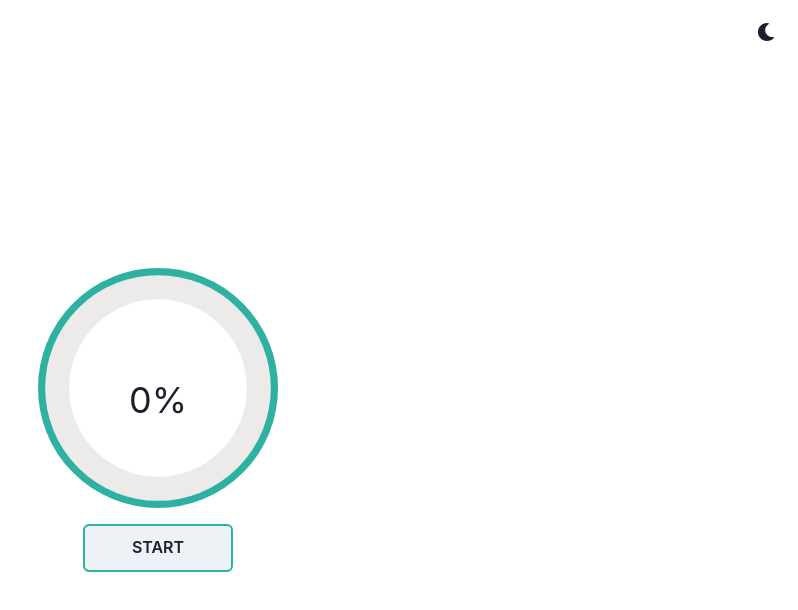
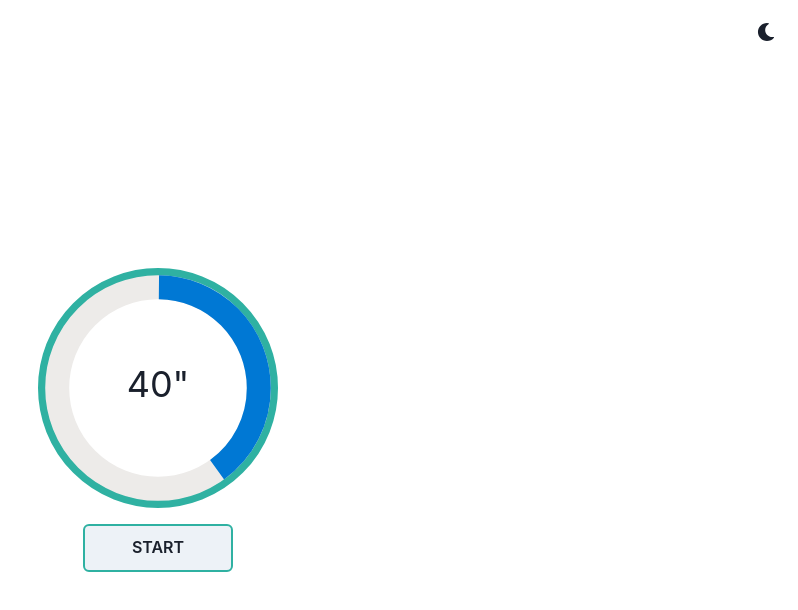
Before and after one commit to Sebastians349/202020, a React (Create React App) app: page / in a window 1280 px wide. Shown: the top 610 px of the page, without its empty margins (482-1280 px from the left). Built offline with nearby package versions, Linux system fonts and the light colour scheme.

Commit message:
refactorear contador.

```diff
--- a/src/components/main/Reloj.js
+++ b/src/components/main/Reloj.js
@@ -10,6 +10,7 @@ import {
 const Reloj = () => {
   const [tiempo, setTiempo] = useState(0);
 
+  let segundos = 40;
   return (
     <Box>
       <Circle
@@ -19,8 +20,10 @@ const Reloj = () => {
         borderColor="brand.500"
         color="black.500"
       >
-        <CircularProgress value={tiempo} size="15rem" />
-        <CircularProgressLabel fontSize="4xl">{tiempo}%</CircularProgressLabel>
+        <CircularProgress value={segundos} size="15rem" />
+        <CircularProgressLabel fontSize="4xl" top="48%">
+          {segundos}"
+        </CircularProgressLabel>
       </Circle>
       <Button
         size="md"
@@ -29,7 +32,7 @@ const Reloj = () => {
         width="150px"
         border="2px"
         borderColor="brand.500"
-        onClick={() => setTiempo(tiempo + 1)}
+        // onClick={() => setTiempo(segundos)}
       >
         START
       </Button>
```
